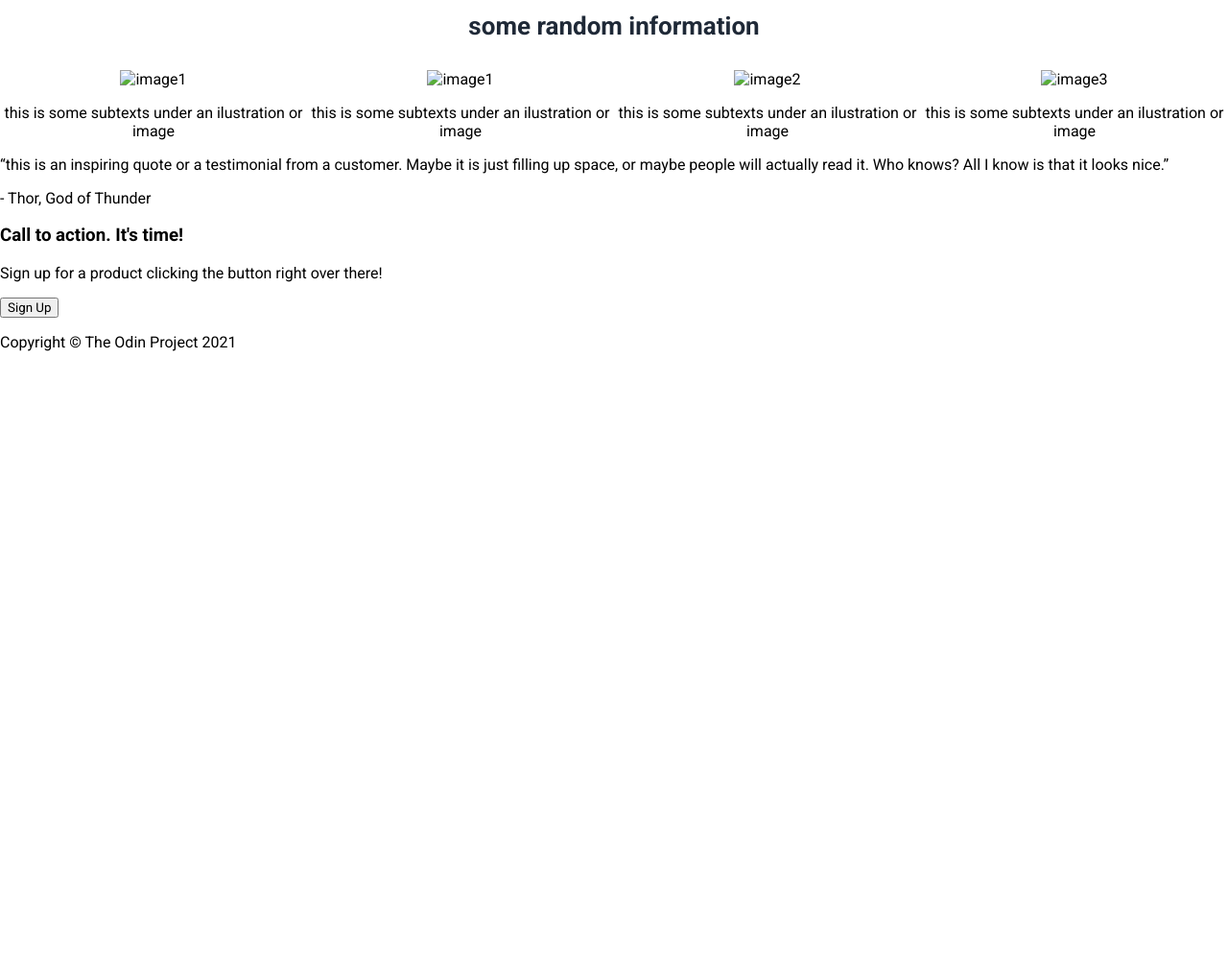
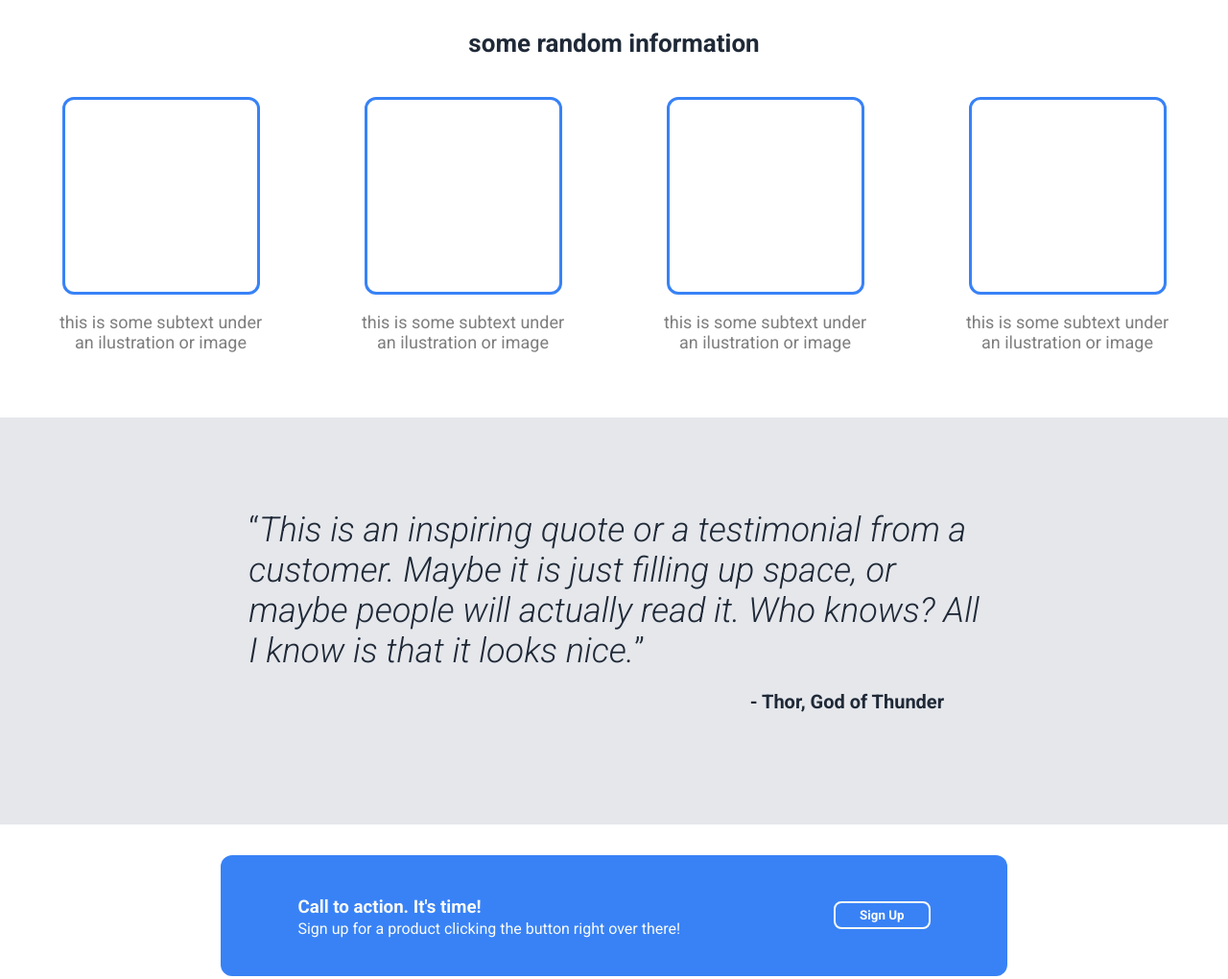
Before and after one commit to JeffCas15/landing-page, a plain HTML site: page index.html in a window 1280 px wide. Shown: the part 485-1505 px from the top of the page at 96% size. Before the commit the page ends 867 px from the top, so only its background shows below. Drawn offline with Linux system fonts and the light colour scheme.

Commit message:
finshing styles, layout completed

```diff
--- a/index.html
+++ b/index.html
@@ -42,49 +42,53 @@
             <div class="content_sectiontwo">
                 <div class="content_sectiontwo_div">
                     <div class="content_image">
-                        <img src="" alt="image1">
+
                     </div>
 
-                    <p class="content_text">this is some subtexts under an ilustration or image</p>
+                    <p class="content_text">this is some subtext under an ilustration or image</p>
                 </div>
 
                 <div class="content_sectiontwo_div">
                     <div class="content_image">
-                        <img src="" alt="image1">
+
                     </div>
 
-                    <p class="content_text">this is some subtexts under an ilustration or image</p>
+                    <p class="content_text">this is some subtext under an ilustration or image</p>
                 </div>
 
                 <div class="content_sectiontwo_div">
                     <div class="content_image">
-                        <img src="" alt="image2">
+
                     </div>
 
-                    <p class="content_text">this is some subtexts under an ilustration or image</p>
+                    <p class="content_text">this is some subtext under an ilustration or image</p>
                 </div>
 
                 <div class="content_sectiontwo_div">
                     <div class="content_image">
-                        <img src="" alt="image3">
+
                     </div>
 
-                    <p class="content_text">this is some subtexts under an ilustration or image</p>
+                    <p class="content_text">this is some subtext under an ilustration or image</p>
                 </div>
 
             </div>
         </section>
 
-        <section>
-            <q>this is an inspiring quote or a testimonial from a customer. Maybe it is just filling up space, or maybe people will actually read it. Who knows? All I know is that it looks nice.</q>
-            <p>- Thor, God of Thunder</p>
+        <section class="quote">
+            <q class="quote_phrase"><em>This is an inspiring quote or a testimonial from a customer. Maybe it is just filling up space, or maybe people will actually read it. Who knows? All I know is that it looks nice.</em></q>
+            <p class="quote_credit">- Thor, God of Thunder</p>
         </section>
 
-        <section>
-            <div>
-                <h3>Call to action. It's time!</h3>
-                <p>Sign up for a product clicking the button right over there!</p>
-                <button>Sign Up</button>
+        <section class="actionCall">
+            <div class="actionCall_box">
+                <div class="actionCall_box_text">
+                <h3 id="actionCall_text1">Call to action. It's time!</h3>
+                <p  id="actionCall_text2">Sign up for a product clicking the button right over there!</p>
+                </div>
+                <div class="actionCall_box_button">
+                    <button class="button">Sign Up</button>
+                </div>
             </div>
         </section>
 
--- a/styles.css
+++ b/styles.css
@@ -77,6 +77,7 @@ main{ /*using this to keep the footer in the bottom*/
 
 .darkSection_button:hover{
     background-color: #1467ee;
+    cursor: pointer;
 }
 
 .darkSection_imgPlaceholder{
@@ -93,20 +94,119 @@ main{ /*using this to keep the footer in the bottom*/
     padding: 9px;
     font-size: 26px;
     color: #1F2937;
+    margin-top: 5vh;
 }
 
 .content_sectiontwo{
     display: flex;
-    justify-content: space-evenly;
+    justify-content: center;
+    padding: 10px;
+    margin-bottom: 5vh;
 }
 
 .content_sectiontwo_div{
-    justify-content: center;
+    display: flex;
+    flex-direction: column;
+    align-items: center;
     text-align: center;
     width: 40vh;
     height: auto;
 }
 
 .content_image{
+    width: 25vh;
+    height: 25vh;
+    border: 3px;
+    border-color: #3882F6;
+    border-style: solid;
+    border-radius: 12px;
+}
 
+.content_text{
+    color: #7e7e7e;
+    font-size: 18px;
+    width: 27vh;
 }
+
+/*Quote section style*/
+
+.quote{
+    display: flex;
+    flex-direction: column;
+    background-color: #E5E7EB;
+    padding: 12vh;
+}
+
+.quote_phrase{
+    font-size: 36px;
+    font-weight: 300;
+    color: #1F2937;;
+    max-width: 70%;
+    margin: 0 auto;
+}
+
+.quote_credit{
+    align-self: flex-end;
+    margin-right: 25vh;
+    font-weight: 700;
+    color: #1F2937;;
+    font-size: 20px;
+}
+
+/*Action call section style*/
+
+.actionCall{
+    display: flex;
+    justify-content: center;
+    align-items: center;
+    margin: 2em;
+}
+
+.actionCall_box{
+    background-color:#3882F6;
+    border-radius: 12px;
+    display: flex;
+}
+
+.actionCall_box_text{
+    margin: 3vh 10vh;
+    color: #F9FAF8;
+}
+
+#actionCall_text1{
+    margin-bottom: 0;
+}
+
+#actionCall_text2{
+    margin-top: 2px;
+}
+
+.actionCall_box_button{
+    margin: 3vh 10vh;
+    align-self: center;
+}
+
+.button{
+    color: #F9FAF8;
+    font-weight: 700;
+    background-color: #3882F6;
+    border-style: solid;
+    border-radius: 8px;
+    border-color: #F9FAF8;
+    padding: 5px 25px;
+}
+
+.button:hover{
+    background-color: #1b72ff;
+    color: #ffffff;
+    cursor: pointer;
+}
+
+/*Footer style*/
+
+footer{
+    background-color: #1F2937;
+    color: #F9FAF8;
+    text-align: center;
+    padding: 3vh;
+}
```
